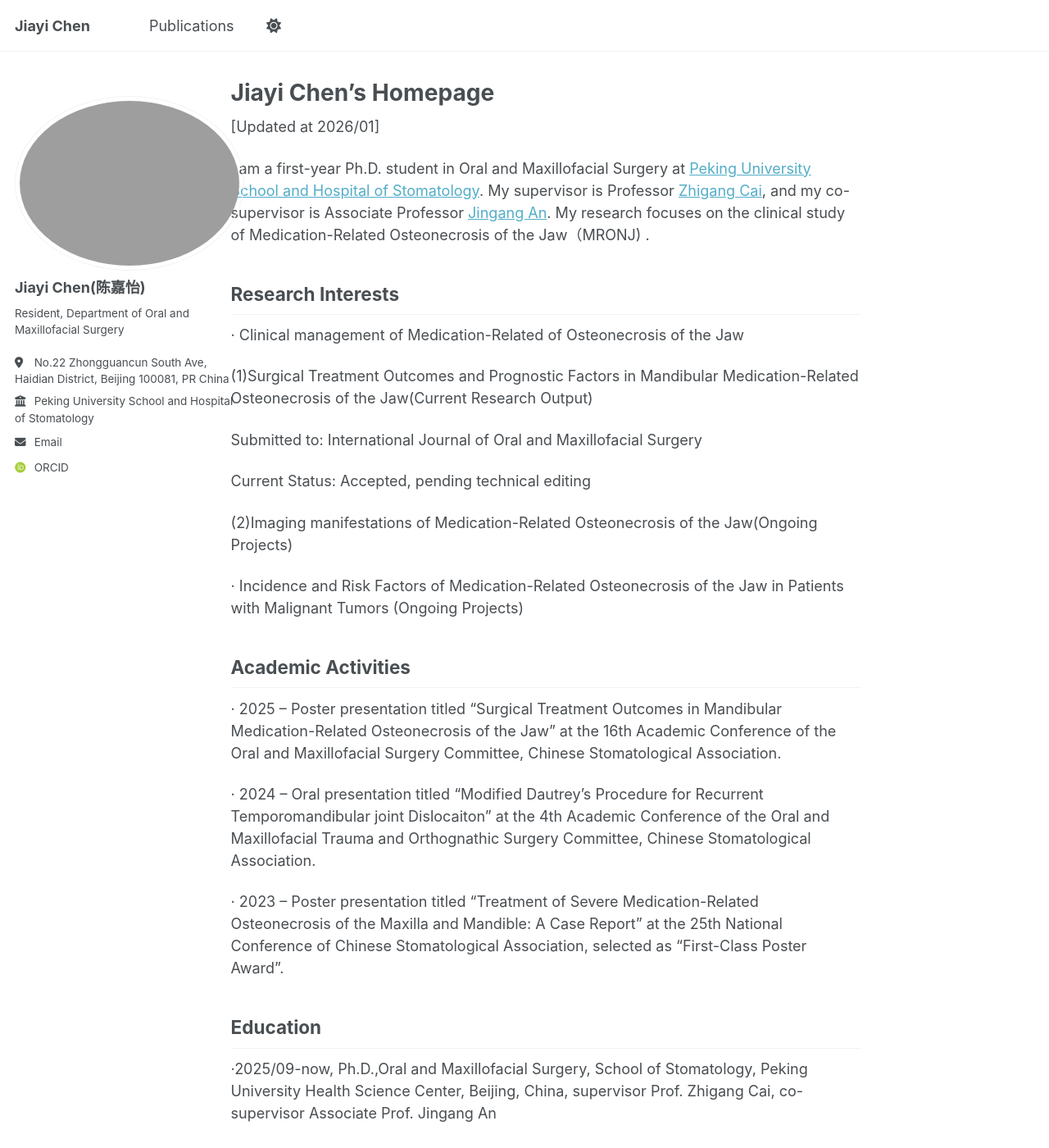
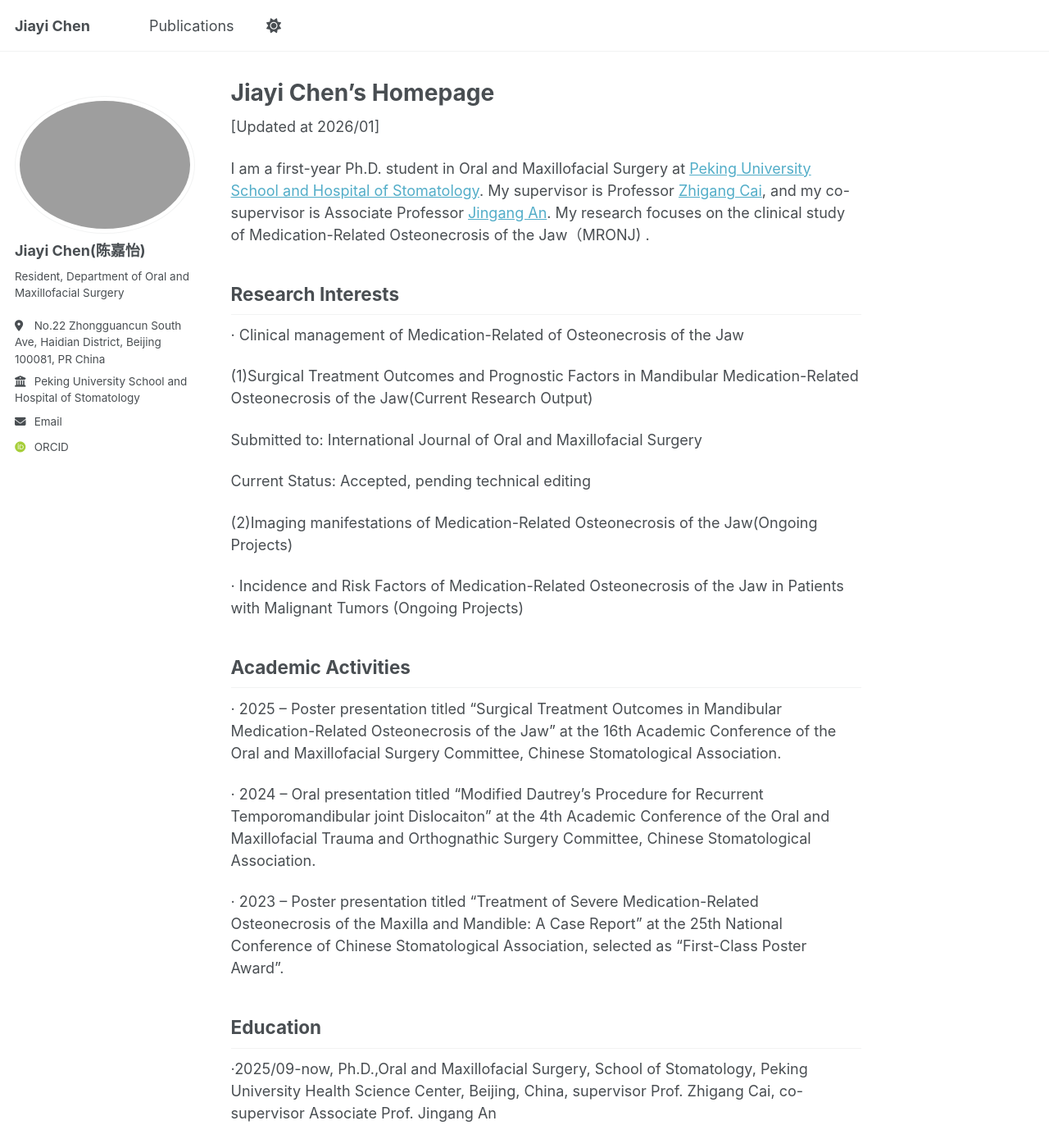
Before and after one commit to JaneJiayiChen/JaneJiayiChen.github.io, a Jekyll site: the page built from _pages/about.md, in a window 1280 px wide and 1400 px high. Shown: the whole window at 82% size. Built offline with Jekyll 4.4.1, drawn with Linux system fonts in a browser that asks for light colours; some web fonts are replaced; a script that is not in the unit is left out.

Commit message:
Update _sidebar.scss

```diff
--- a/_sass/layout/_sidebar.scss
+++ b/_sass/layout/_sidebar.scss
@@ -24,8 +24,8 @@
     position: fixed;
     padding-top: $masthead-height;
     box-sizing: border-box !important;
-    min-width: 280px;
-    max-width: 320px !important;
+    min-width: 220px;
+    max-width: 260px !important;
   }
 
   @include breakpoint($large) {
```
